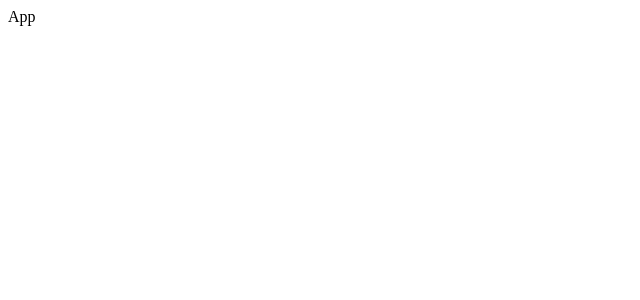
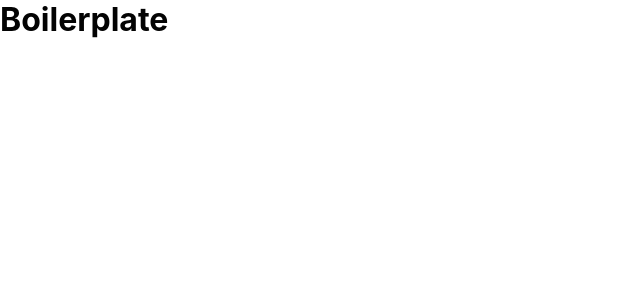
Before and after one commit to juniorbotelho/lionplate, a React (Create React App) app: page / in a window 1280 px wide. Shown: the top 300 px of the page, without its empty margins (0-640 px from the left). Built offline with nearby package versions, Linux system fonts and the light colour scheme.

Commit message:
feat: add styled-components and create the theme file

```diff
--- a/jsconfig.json
+++ b/jsconfig.json
@@ -4,5 +4,6 @@
     "target": "es6",
     "baseUrl": "src",
     "experimentalDecorators": true
-  }
+  },
+  "include": ["src/**/*"]
 }
--- a/package.json
+++ b/package.json
@@ -2,6 +2,9 @@
   "name": "whatsapp",
   "version": "0.1.0",
   "private": true,
+  "resolutions": {
+    "styled-components": "^5"
+  },
   "dependencies": {
     "@testing-library/jest-dom": "^5.11.4",
     "@testing-library/react": "^11.1.0",
@@ -10,6 +13,7 @@
     "react": "^17.0.2",
     "react-dom": "^17.0.2",
     "react-scripts": "4.0.3",
+    "styled-components": "^5.2.1",
     "web-vitals": "^1.0.1"
   },
   "scripts": {
@@ -37,6 +41,7 @@
     ]
   },
   "devDependencies": {
+    "@types/styled-components": "^5.1.9",
     "eslint": "^7.22.0",
     "eslint-config-prettier": "^8.1.0",
     "eslint-plugin-prettier": "^3.3.1",
--- /dev/null
+++ b/src/App.jsx
@@ -0,0 +1,13 @@
+import React from 'react'
+import { ThemeProvider } from 'styled-components'
+import { GlobalStyle } from 'styles/globalStyle'
+import theme from 'styles/theme'
+
+const App = () => (
+	<ThemeProvider theme={theme}>
+		<GlobalStyle />
+		<h1>Boilerplate</h1>
+	</ThemeProvider>
+)
+
+export default App
--- a/src/index.jsx
+++ b/src/index.jsx
@@ -1,9 +1,10 @@
+import App from 'App'
 import React from 'react'
 import ReactDOM from 'react-dom'
 
 ReactDOM.render(
 	<React.StrictMode>
-		<div>App</div>
+		<App />
 	</React.StrictMode>,
 	document.getElementById('root')
 )
--- /dev/null
+++ b/src/styles/globalStyle.js
@@ -0,0 +1,17 @@
+import { createGlobalStyle } from 'styled-components'
+
+export const GlobalStyle = createGlobalStyle`
+  *, *::before,
+  *::after {
+    margin: 0;
+    padding: 0;
+    box-sizing: border-box;
+  }
+
+  body {
+    font-family: -apple-system, BlinkMacSystemFont, 'Segoe UI', Roboto,
+      Oxygen, Ubuntu, Cantarell, 'Open Sans', 'Helvetica Neue', sans-serif;
+    font-size: 16px;
+    color: ${(props) => props.theme.colors.secondary};
+  }
+`
--- /dev/null
+++ b/src/styles/theme.js
@@ -0,0 +1,6 @@
+export default {
+	backgrounds: {},
+	colors: {
+		secondary: '#030303',
+	},
+}
```
Also changed, not shown: src/styles/styled.d.ts (added, +11 -0 lines), 1 other file (tests, documents, lock files or other folders).
